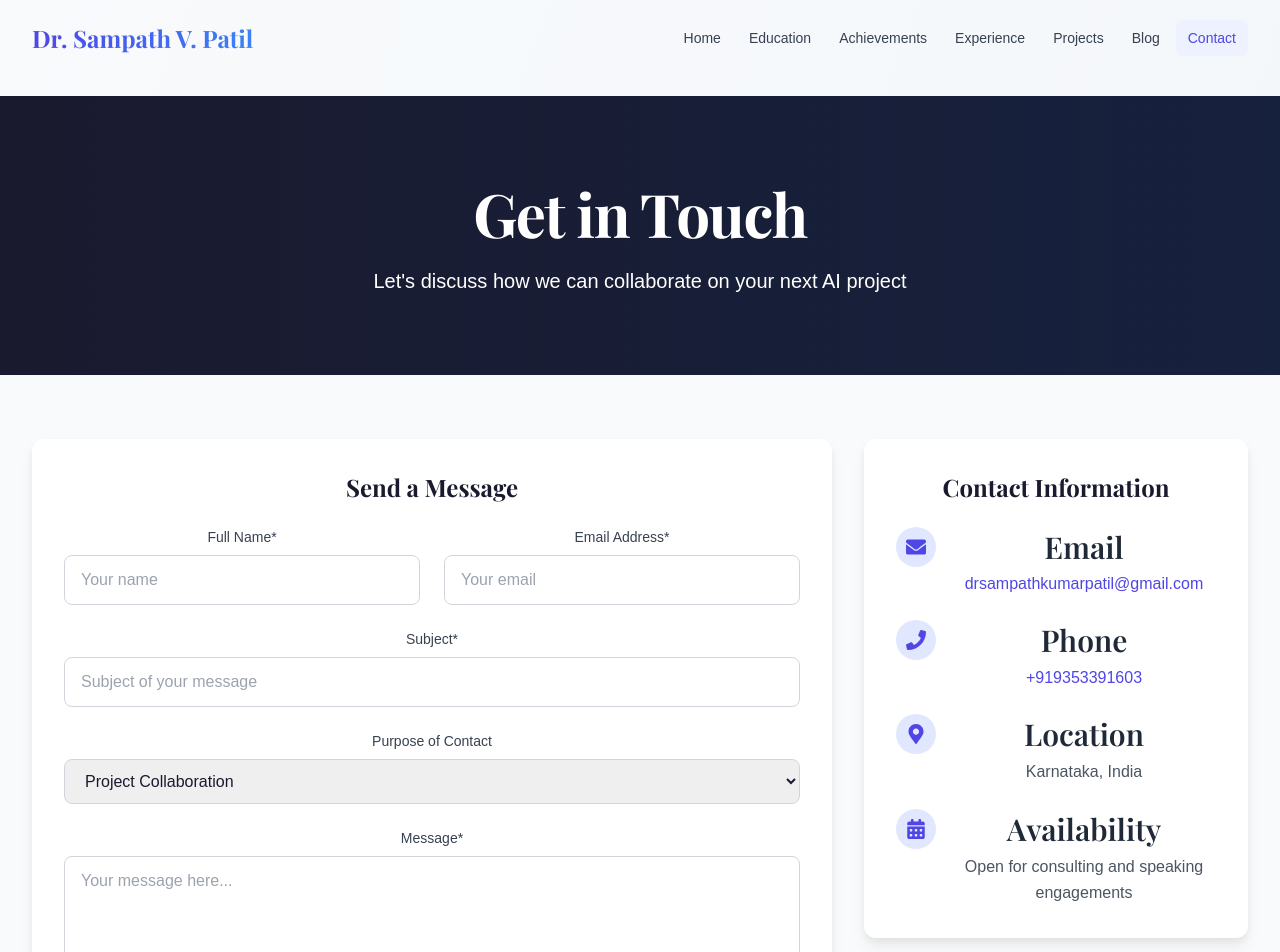
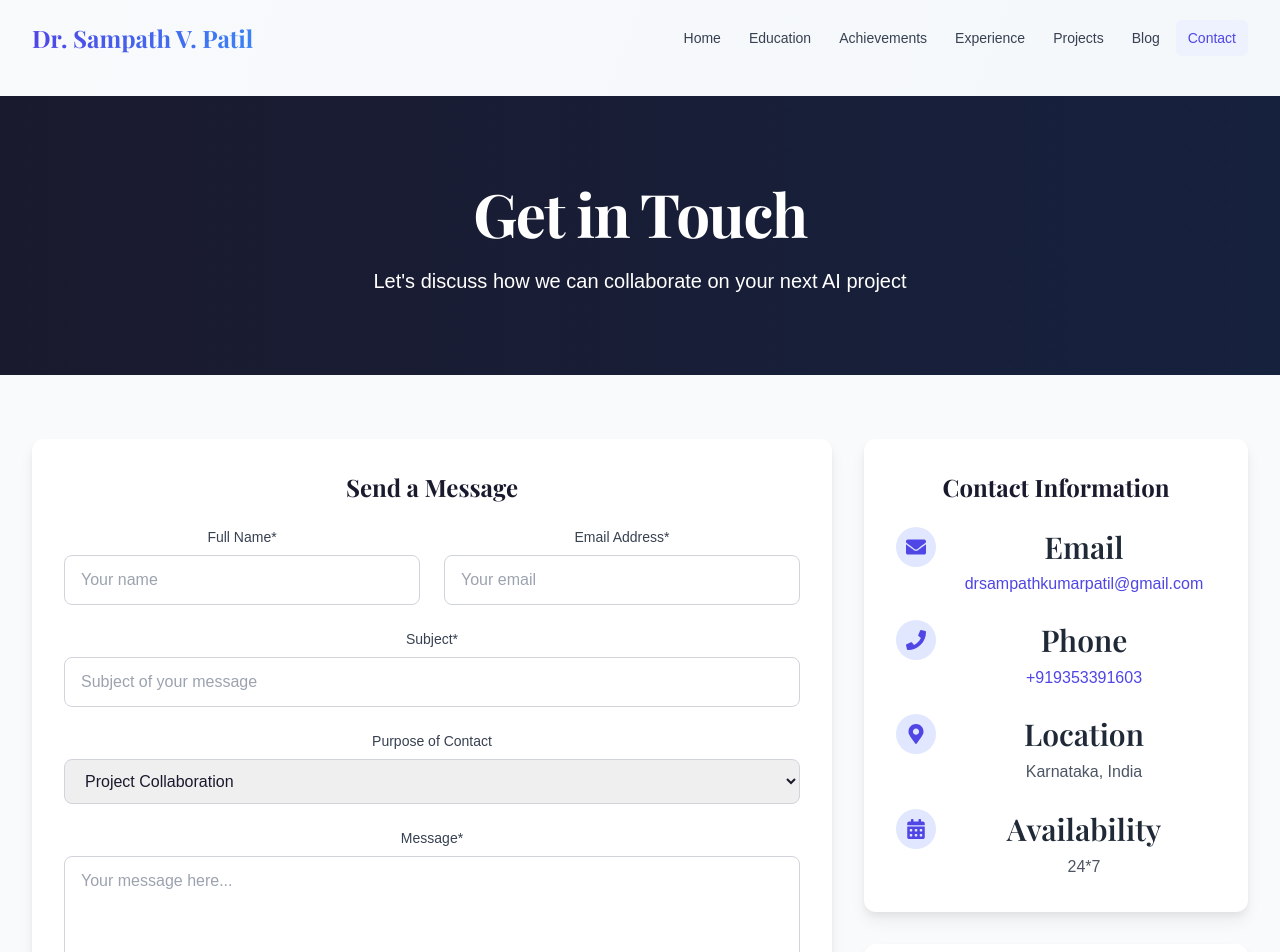
Before and after one commit to Sampathkumarvpatil/DrSampath, a React (Create React App) app in the folder frontend/: page /contact in a window 1280 px wide. Shown: the top 952 px of the page. Built offline with nearby package versions, Linux system fonts and the light colour scheme; a web font is replaced by a local one.

Commit message:
Update Contact.js

```diff
--- a/frontend/src/pages/Contact.js
+++ b/frontend/src/pages/Contact.js
@@ -74,7 +74,7 @@ const Contact = () => {
     {
       icon: <FaCalendarAlt className="text-primary-600 text-xl" />,
       title: "Availability",
-      value: "Open for consulting and speaking engagements",
+      value: "24*7",
       link: null
     }
   ];
```
